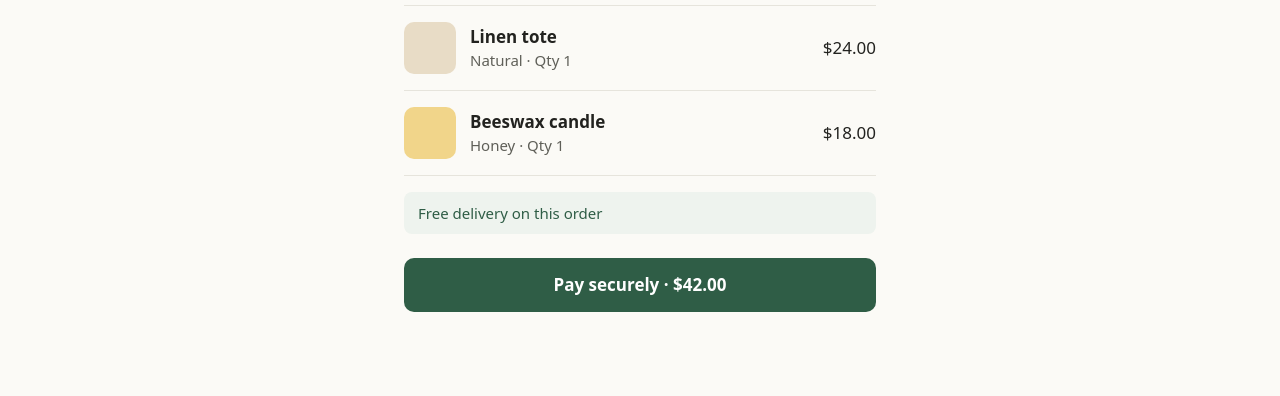
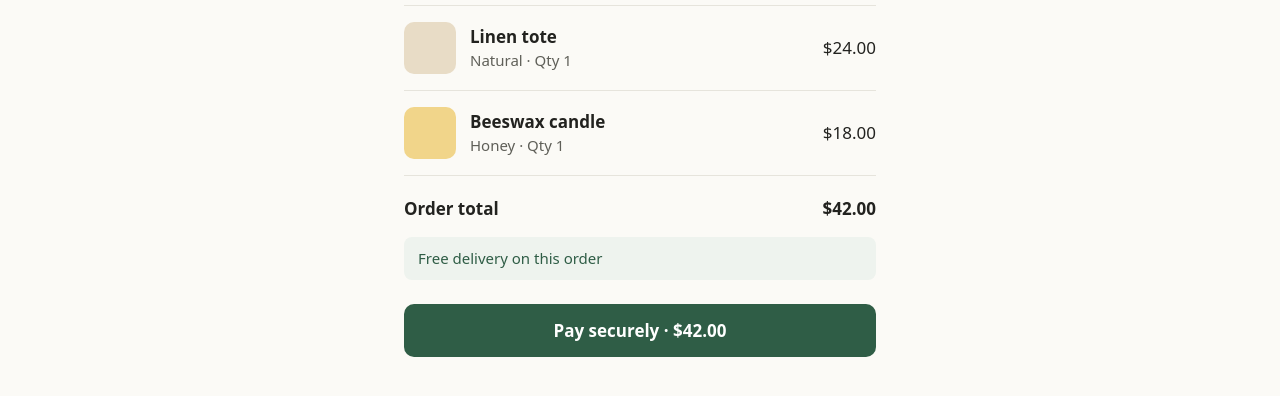
Before and after one commit to mmeek87/asbuilt-demo, a plain HTML site: page site/index.html in a window 1280 px wide. Shown: the part 178-574 px from the top of the page. Drawn offline with Linux system fonts and the light colour scheme.

Commit message:
Bring back the order total; the Pay button now shows the price
AsBuilt observed no order total on the preview. The Pay button's new label
(with the price) is intended, so the check accepts it.

Co-Authored-By: Claude Opus 5.5 <noreply@anthropic.com>
Claude-Session: https://claude.ai/code/session_01V7idyLttt9yfcHFY164VKi

```diff
--- a/site/index.html
+++ b/site/index.html
@@ -14,6 +14,9 @@
     <li><span class="thumb a" aria-hidden="true"></span><div><strong>Linen tote</strong><span>Natural · Qty 1</span></div><span class="price">$24.00</span></li>
     <li><span class="thumb b" aria-hidden="true"></span><div><strong>Beeswax candle</strong><span>Honey · Qty 1</span></div><span class="price">$18.00</span></li>
   </ul>
+  <dl class="summary">
+    <dt class="total">Order total</dt><dd class="total">$42.00</dd>
+  </dl>
   <p class="note">Free delivery on this order</p>
   <button class="button" type="button">Pay securely · $42.00</button>
 </main>
```
Also changed, not shown: .asbuilt/checkout.json.
